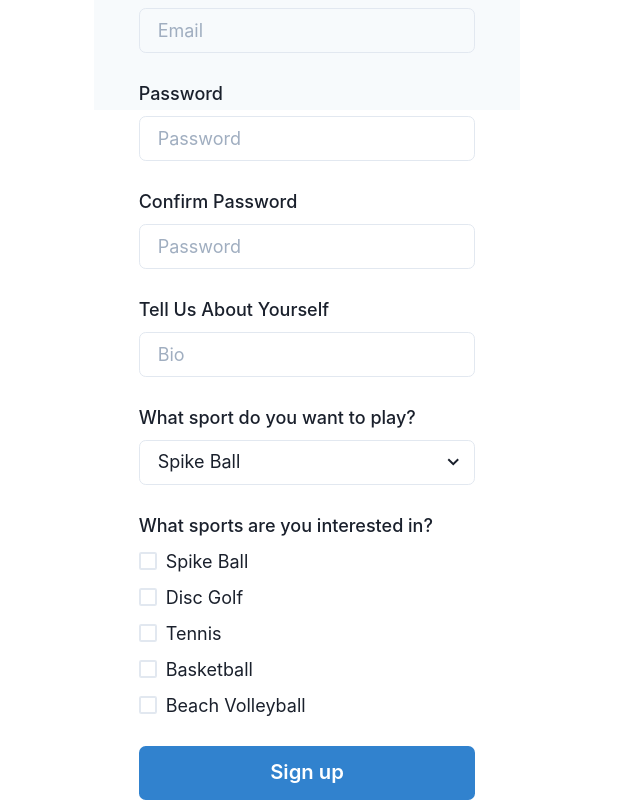
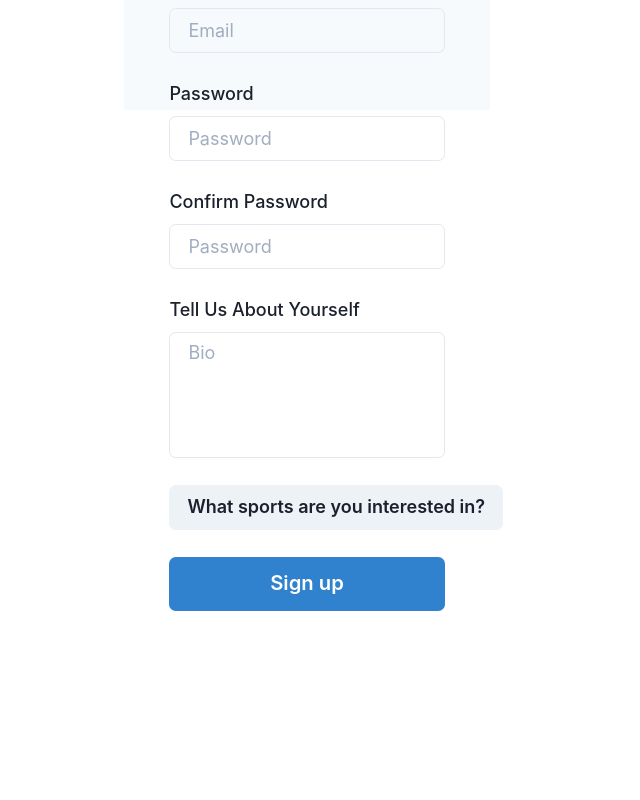
Before and after one commit to christopherdegroot/Sportr, a Next.js app: page /Profile in a window 1280 px wide. Shown: the part 600-1400 px from the top of the page, without its empty margins (333-973 px from the left). After the commit the page ends 1211 px from the top, so only its background shows below. Built offline with nearby package versions, Linux system fonts and the light colour scheme.

Commit message:
move checkbox component to external file

```diff
--- a/components/Register.js
+++ b/components/Register.js
@@ -1,19 +1,21 @@
 import Link from "next/link";
-import { Checkbox, Button, Select, FormControl, FormLabel, Input, VStack, Heading, Text, SimpleGrid, GridItem } from "@chakra-ui/react";
+import { Container, useDisclosure, Collapse, Box, ExpandingTextarea, Textarea, Checkbox, Button, Select, FormControl, FormLabel, Input, VStack, Heading, Text, SimpleGrid, GridItem } from "@chakra-ui/react";
+import Sportcheckbox from "./Sportcheckbox";
 
 const Details = () => {
+  const { isOpen, onToggle } = useDisclosure()
   return (
+    <Container maxW='container.md'>
     <VStack
       w="full"
       h="full"
       p={10}
       spacing={10}
-      alignItems="flex-start"
       bg="gray.50"
     >
       <VStack spacing={3} alignItems='flex-start'>
       <Heading size="2xl"> Please Register </Heading>
-      <Text> If you already have an account, click here to log in </Text>
+      <Text> If you already have an account, click <Link href="/">here</Link> to log in </Text>
       </VStack>
       <SimpleGrid columns={1} rowGap={6} w='full'>
       <GridItem colSpan={2}>
@@ -49,31 +51,27 @@ const Details = () => {
         <GridItem colSpan={2}>
           <FormControl>
             <FormLabel>Tell Us About Yourself </FormLabel>
-            <Input placeholder="Bio" />
-          </FormControl>
-        </GridItem>
-        <GridItem colSpan={2}>
-          <FormControl>
-            <FormLabel>What sport do you want to play?</FormLabel>
-            <Select>
-              <option value="SpikeBall">Spike Ball</option>
-              <option value="DiscGolf">Disc Golf</option>
-              <option value="Tennis">Tennis</option>
-              <option value="Basketball">Basketball</option>
-              <option value="BeachVolleyball">Beach Volleyball</option>
-            </Select>
+            <Textarea resize="none" h="7em" placeholder="Bio" />
           </FormControl>
         </GridItem>
         <GridItem colSpan={2}>
           {/* checkbox component has an on user changed event that we can use to reflect on the users choice */}
-          <FormLabel>What sports are you interested in?</FormLabel>
-          <VStack alignItems='flex-start'>
-          <Checkbox>Spike Ball</Checkbox>
-          <Checkbox colSpan={2} value="DiscGolf">Disc Golf</Checkbox>
-          <Checkbox value="Tennis">Tennis</Checkbox>
-          <Checkbox value="Basketball">Basketball</Checkbox>
-          <Checkbox value="BeachVolleyball">Beach Volleyball</Checkbox>
-          </VStack>
+          <Button onClick={onToggle}>What sports are you interested in?</Button>
+            <Collapse in={isOpen} animateOpacity >
+              <Box
+                p='40px'
+                color='white'
+                mt='4'
+                bg='teal.500'
+                rounded='md'
+                shadow='md'
+              >
+                 <Sportcheckbox>
+                </Sportcheckbox>
+              </Box>
+            </Collapse>
+
+
         </GridItem>
         <GridItem>
           <Link href='/profile'>
@@ -82,6 +80,7 @@ const Details = () => {
         </GridItem>
       </SimpleGrid>
     </VStack>
+    </Container>
   )
 }
 
```
